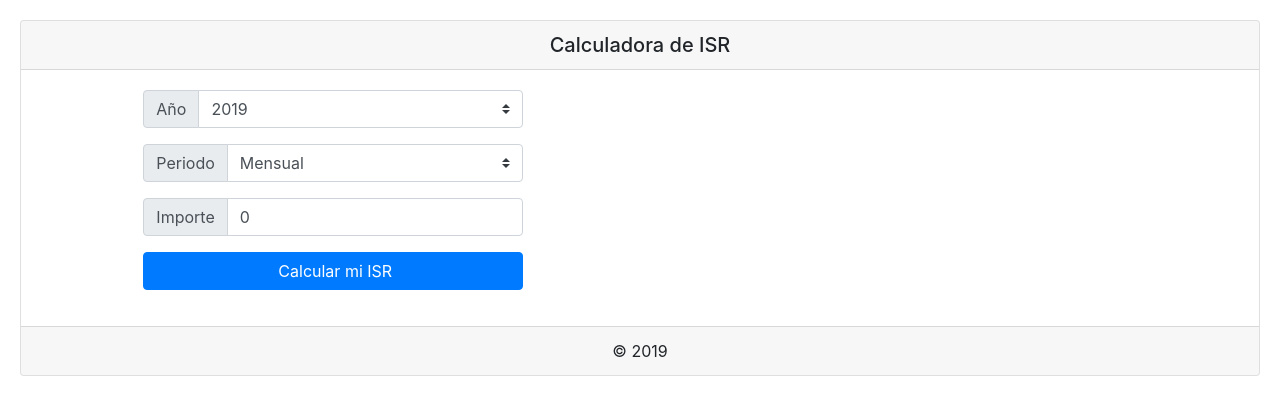
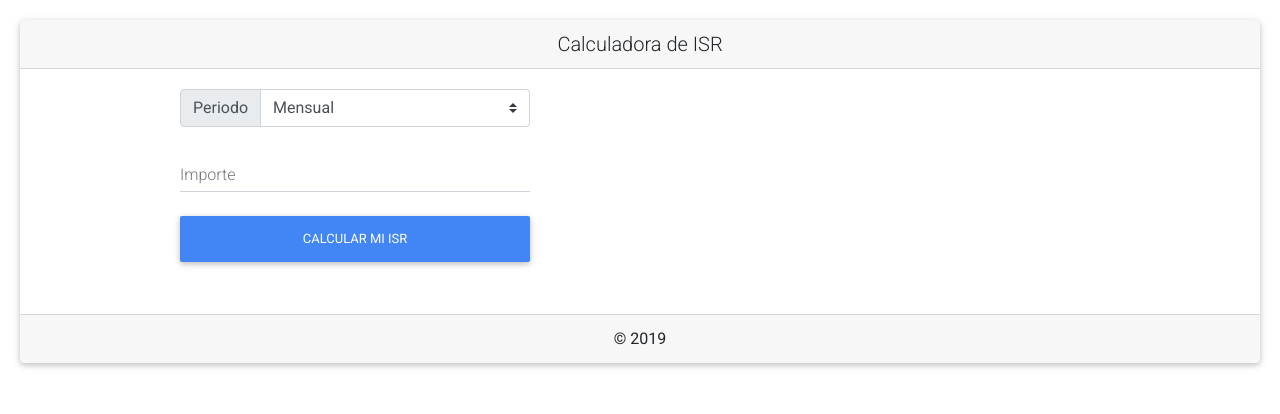
Before and after one commit to DrthNllr/isrmx, a React app: page / in a window 1280 px wide. Shown: the top 414 px of the page. Built offline with nearby package versions, Linux system fonts and the light colour scheme.

Commit message:
Implementando MDB

```diff
--- a/src/components/calculadora.jsx
+++ b/src/components/calculadora.jsx
@@ -1,10 +1,12 @@
 import React, { Component } from "react";
-import Periodos from "./periodos";
 import { getPeriodos, getTipoPeriodos } from "../services/periodoService";
 import { calculaISR } from "../services/tarifaService";
+import { MDBBtn, MDBContainer} from "mdbreact";
+import Periodos from "./periodos";
 import TiposPeriodo from "./tiposPeriodo";
 import CampoImporte from "./campoImporte";
 import Resultado from "./resultado";
+
 
 class Calculadora extends Component {
   state = {
@@ -26,6 +28,7 @@ class Calculadora extends Component {
       <div className="card App">
         <h5 className="card-header">Calculadora de ISR</h5>
         <div className="card-body">
+          <MDBContainer>
           <div className="row justify-content-md-center">
             <div className="col-md-6 col-lg-4 mb-3">
               <Periodos ciclos={getPeriodos()} />
@@ -33,18 +36,15 @@ class Calculadora extends Component {
               <CampoImporte
                 importe = {this.state.importe}
                 onChange={this.handleUpdateImporte} />
-              <button
-                className="btn btn-block btn-primary card-link"
-                onClick={this.handleCalculo}
-              >
-                <i className="fa fa-calculator fa-faw" />
-                &nbsp;Calcular mi ISR
-              </button>
+              <MDBBtn className="btn-block" onClick={this.handleCalculo} color="primary" >
+                    Calcular mi ISR
+                    </MDBBtn>
             </div>
             <div className="col-md-6">
               <Resultado resultados={this.state.resultadoCalculo} />
             </div>
           </div>
+          </MDBContainer>
         </div>
         <div className="card-footer">&copy; 2019</div>
       </div>
--- a/src/components/campoImporte.jsx
+++ b/src/components/campoImporte.jsx
@@ -1,29 +1,21 @@
 import React, { Component } from "react";
+import { MDBInput} from "mdbreact";
 
 class CampoImporte extends Component {
   state = {};
   render() {
     return (
-      <div className="input-group mb-3">
-        <div className="input-group-prepend">
-          <label
-            className="input-group-text"
-            id="basic-addon1"
-            htmlFor="inputImporte"
-          >
-            Importe
-          </label>
-        </div>
-        <input
-          id="inputImporte"
-          type="text"
-          className="form-control"
+      <MDBInput
+        material
+        containerClassName="mb-3"
+        label="Importe"
+        prepend="$"
+        defaultValue={this.props.importe}
+        onChange={e => this.props.onChange(e.target.value)}
           placeholder="Importe gravado"
           aria-label="Importe gravado"
-          defaultValue={this.props.importe}
-          onChange={e => this.props.onChange(e.target.value)}
-        />
-      </div>
+      >
+      </MDBInput>
     );
   }
 }
--- a/src/components/periodos.jsx
+++ b/src/components/periodos.jsx
@@ -1,26 +1,33 @@
 import React, { Component } from "react";
+import { MDBSelect } from "mdbreact";
 
 class Periodos extends Component {
-  state = {};
+  state = {
+    options: [
+      {
+        text: "Option 1",
+        value: "1"
+      },
+      {
+        text: "Option 2",
+        value: "2"
+      },
+      {
+        text: "Option 3",
+        value: "3"
+      }
+    ]
+  };
   render() {
     return (
-      <div className="input-group mb-3">
-        <div className="input-group-prepend">
-          <label className="input-group-text" htmlFor="inputAnioCalculo">
-            Año
-          </label>
-        </div>
-        <select
-          className="custom-select"
-          id="inputAnioCalculo"
-          defaultValue="Mensual"
-        >
-          {this.props.ciclos.map(periodo => (
-            <option key={periodo} value={periodo}>
-              {periodo}
-            </option>
-          ))}
-        </select>
+      <div>
+        {/*
+        <MDBSelect
+          options={this.state.options}
+          selected="Choose your option"
+          label="Example label"
+        />
+        */}
       </div>
     );
   }
--- a/src/index.js
+++ b/src/index.js
@@ -4,6 +4,7 @@ import "./index.css";
 import App from "./App";
 import * as serviceWorker from "./serviceWorker";
 import "bootstrap/dist/css/bootstrap.css";
+import "mdbreact/dist/css/mdb.css";
 //import "font-awesome/css/font-awesome.css";
 
 ReactDOM.render(<App />, document.getElementById("root"));
```
Also changed, not shown: package.json (+7 -5 lines).
